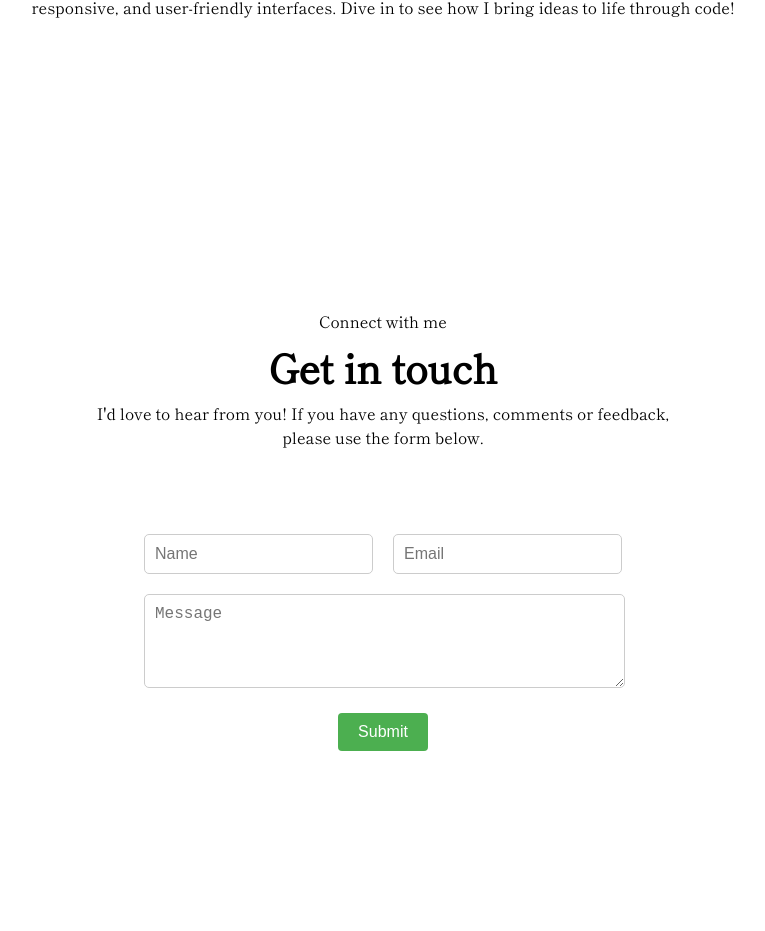
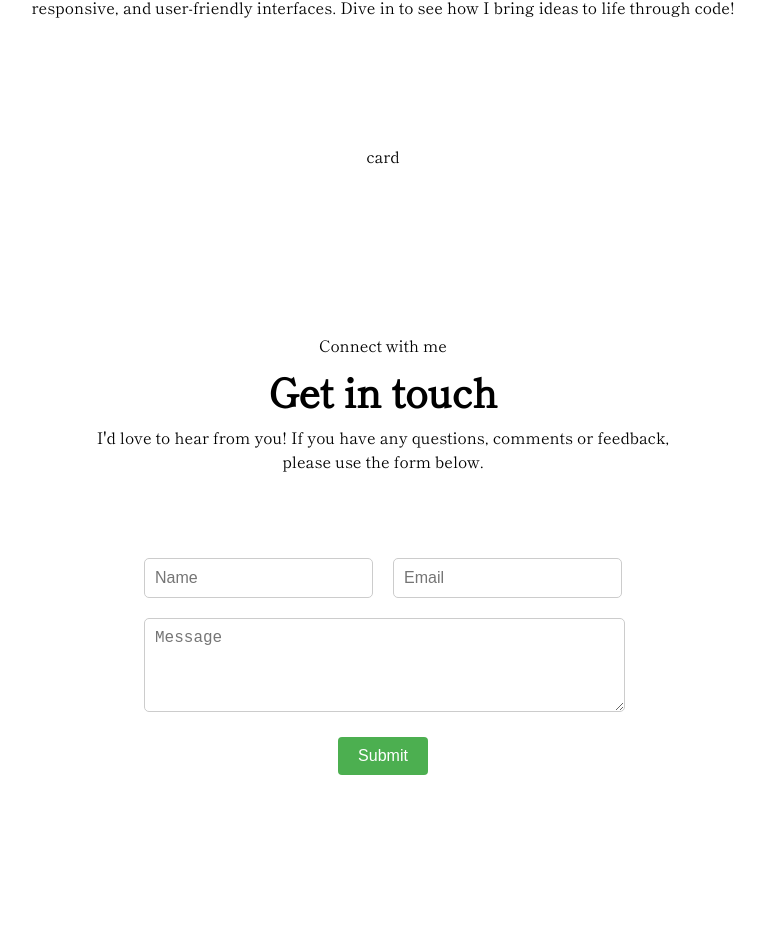
Before and after one commit to jaiminkumarmevada/REACT-JS---Responsive-Personal-Portfolio, a React (Vite) app: page / in a window 1280 px wide. Shown: the part 1431-2362 px from the top of the page, without its empty margins (257-1022 px from the left). Built offline with nearby package versions, Linux system fonts and the light colour scheme.

Commit message:
card component created

```diff
--- a/src/compo/Projects.jsx
+++ b/src/compo/Projects.jsx
@@ -2,6 +2,7 @@ import React from 'react';
 import './Project.css';
 import FirstProject from '../assets/projects/weather.jpg'
 
+import Card from "./projects-cards/Card";
 function Projects() {
   return (
     <div className="projects">
@@ -11,13 +12,12 @@ function Projects() {
         <p>Each project reflects my dedication to creating dynamic,<br/> responsive, and user-friendly interfaces. Dive in to see how I bring ideas to life through code!</p>
       </div>
       <div className="projects-cards">
-  <div className="project-card">
-    </div>
-
-</div>
-
+        <div className="project-card">
+          <Card />
+        </div>
+      </div>
     </div>
   )
 }
 
-export default Projects
+export default Projects;
--- /dev/null
+++ b/src/compo/projects-cards/Card.jsx
@@ -0,0 +1,10 @@
+import React from 'react';
+import './card.css';
+
+function Card() {
+  return (
+    <div className="card">card</div>
+  )
+}
+
+export default Card
```
Also changed, not shown: src/compo/projects-cards/card.css (added).
